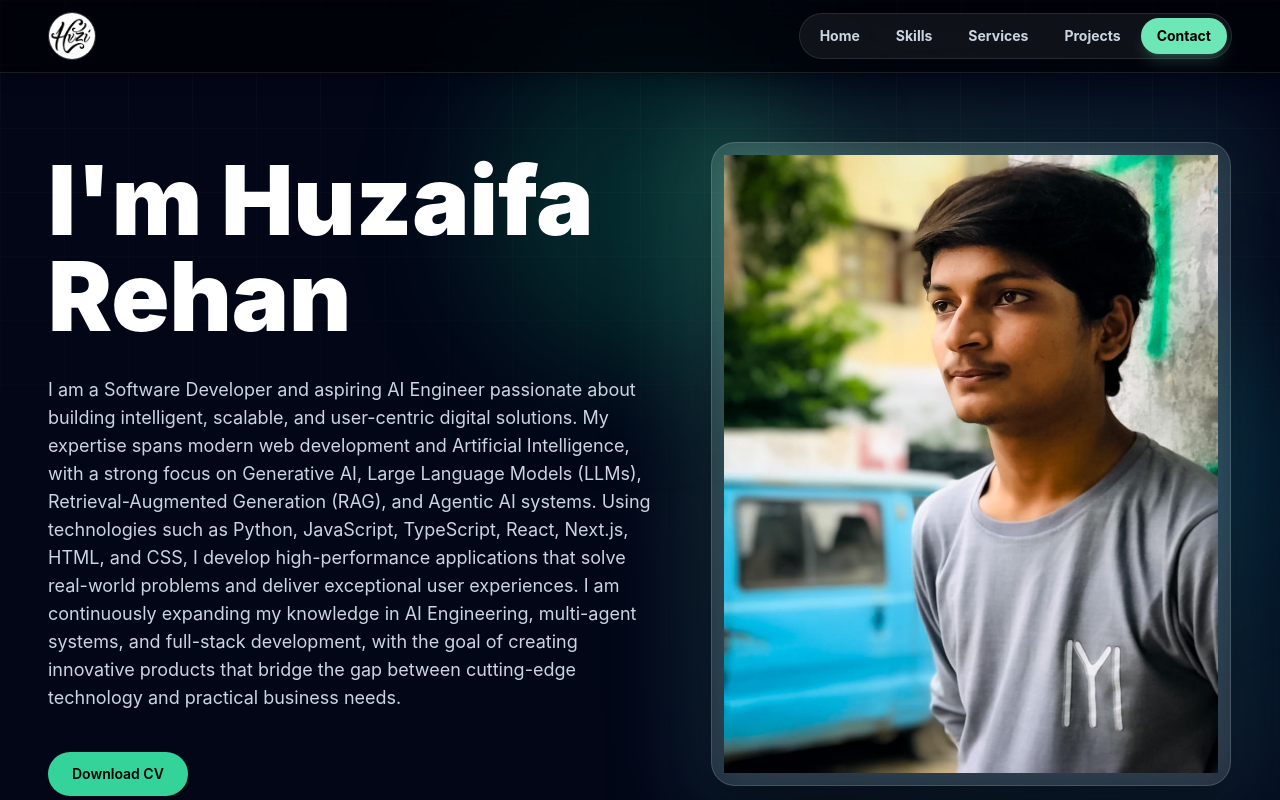
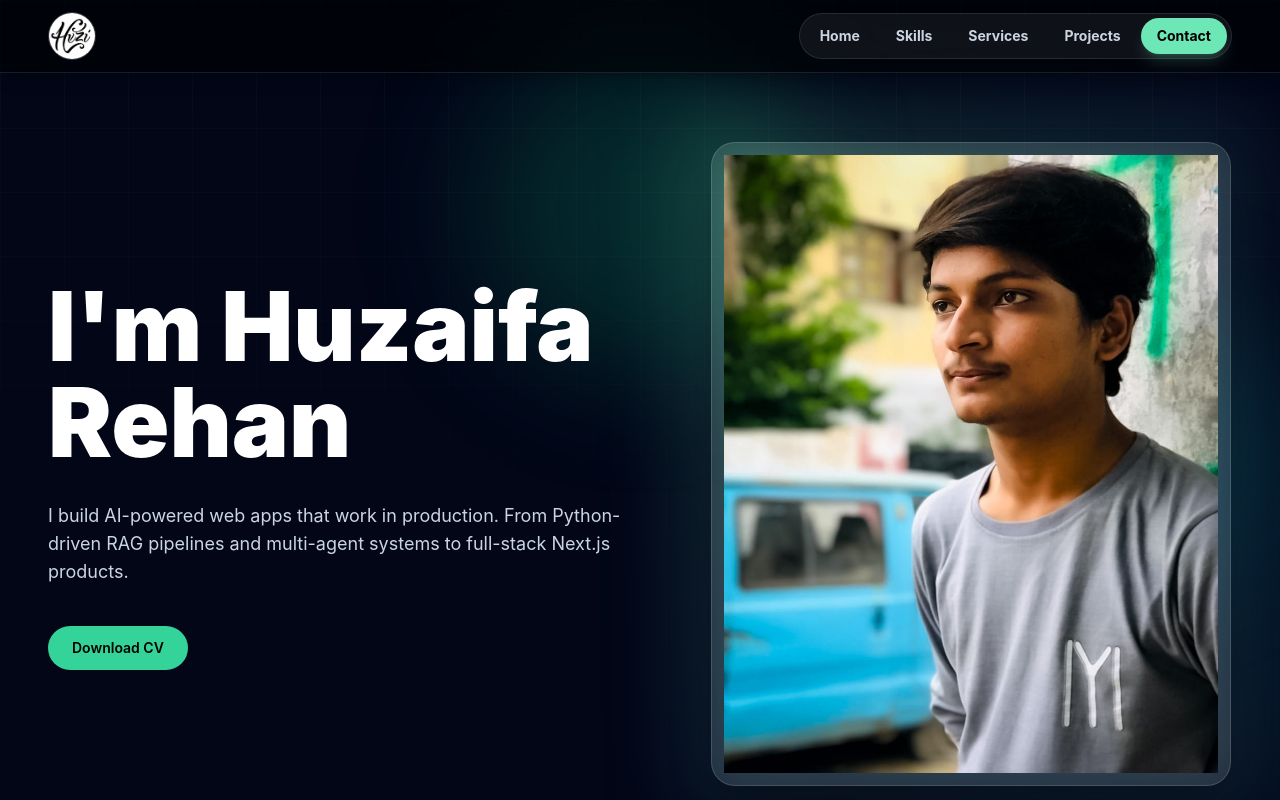
Before and after one commit to HuzaifaRehanMalik/Huzaifa-rehan-portfolio, a Next.js app: page / in a window 1280 px wide. Shown: the top 800 px of the page. Built offline with nearby package versions, Linux system fonts and the light colour scheme.

Commit message:
Updated homepage about me section

```diff
--- a/src/data/portfolio.ts
+++ b/src/data/portfolio.ts
@@ -20,9 +20,7 @@ export const profile = {
   logo: "/logo.jpg",
   logoAlt: "logo",
   heroTitle: "I'm Huzaifa Rehan",
-  heroDescription:
-    `I am a Software Developer and aspiring AI Engineer passionate about building intelligent, scalable, and user-centric digital solutions. My expertise spans modern web development and Artificial Intelligence, with a strong focus on Generative AI, Large Language Models (LLMs), Retrieval-Augmented Generation (RAG), and Agentic AI systems. Using technologies such as Python, JavaScript, TypeScript, React, Next.js, HTML, and CSS, I develop high-performance applications that solve real-world problems and deliver exceptional user experiences. I am continuously expanding my knowledge in AI Engineering, multi-agent systems, and full-stack development, with the goal of creating innovative products that bridge the gap between cutting-edge technology and practical business needs.`
-,
+  heroDescription: "I build AI-powered web apps that work in production. From Python-driven RAG pipelines and multi-agent systems to full-stack Next.js products.",
   image: "/mypic.jpg",
   imageAlt: "My pic",
 } as const;
```
